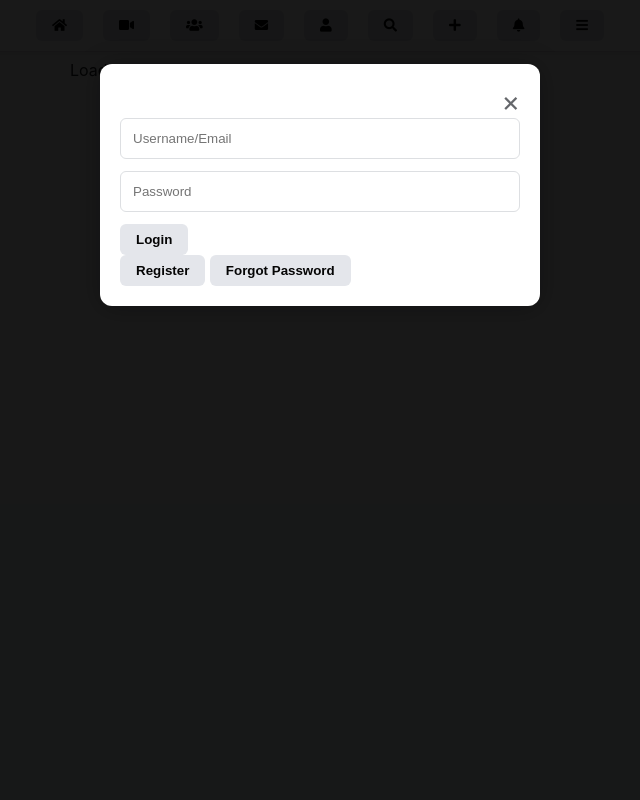
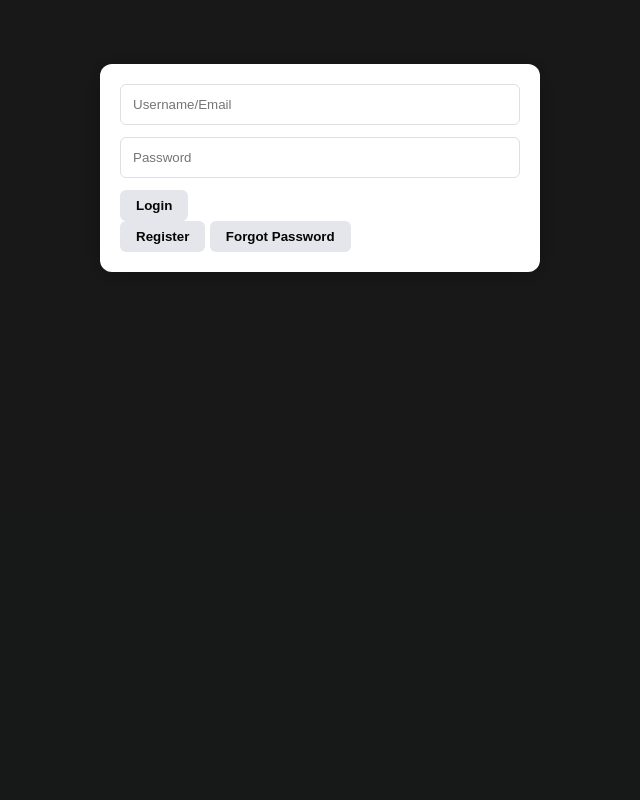
Before and after one commit to Hencheng2/test, a Flask app: page / in a window 1280 px wide. Shown: the whole page, without its empty margins (320-960 px from the left). Run offline with Flask 3, Linux system fonts and the light colour scheme.

Commit message:
Update index.html

```diff
--- a/templates/index.html
+++ b/templates/index.html
@@ -1,4 +1,3 @@
-<!-- templates/index.html (adjusted with all modals) -->
 <!DOCTYPE html>
 <html lang="en">
 <head>
@@ -9,7 +8,7 @@
     <link rel="stylesheet" href="/static/style.css">
 </head>
 <body>
-    <div class="nav-bar">
+    <div class="nav-bar" style="display: none;" id="navBar">
         <button id="homeBtn"><i class="fa fa-home"></i></button>
         <button id="reelsBtn"><i class="fa fa-video"></i></button>
         <button id="friendsBtn"><i class="fa fa-users"></i></button>
@@ -21,12 +20,11 @@
         <button id="menuBtn"><i class="fa fa-bars"></i></button>
         <button id="adminBtn" style="display:none;"><i class="fa fa-shield-alt"></i></button>
     </div>
-    <div id="content">Loading...</div>
+    <div id="content" style="display: none;">Loading...</div>
 
     <!-- Login Modal -->
-    <div id="loginModal" class="modal">
+    <div id="loginModal" class="modal" style="display: block;">
         <div class="modal-content">
-            <span class="close" onclick="hideModal('loginModal')">&times;</span>
             <form id="loginForm">
                 <input id="loginIdentifier" type="text" placeholder="Username/Email" required>
                 <input id="loginPassword" type="password" placeholder="Password" required>
@@ -40,7 +38,7 @@
     <!-- Register Modal -->
     <div id="registerModal" class="modal">
         <div class="modal-content">
-            <span class="close" onclick="hideModal('registerModal')">&times;</span>
+            <span class="close" onclick="hideModal('registerModal'); showModal('loginModal')">&times;</span>
             <form id="registerForm">
                 <input id="regUsername" type="text" placeholder="Username" required>
                 <input id="regPassword" type="password" placeholder="Password" required>
@@ -52,7 +50,7 @@
     <!-- Forgot Modal -->
     <div id="forgotModal" class="modal">
         <div class="modal-content">
-            <span class="close" onclick="hideModal('forgotModal')">&times;</span>
+            <span class="close" onclick="hideModal('forgotModal'); showModal('loginModal')">&times;</span>
             <form id="forgotForm">
                 <input id="forgotUsername" type="text" placeholder="Username" required>
                 <input id="forgotKey" type="text" placeholder="Unique Key" required>
@@ -64,7 +62,7 @@
     <!-- Reset Modal -->
     <div id="resetModal" class="modal">
         <div class="modal-content">
-            <span class="close" onclick="hideModal('resetModal')">&times;</span>
+            <span class="close" onclick="hideModal('resetModal'); showModal('loginModal')">&times;</span>
             <form id="resetForm">
                 <input id="newPassword" type="password" placeholder="New Password" required>
                 <button type="submit">Reset</button>
```
